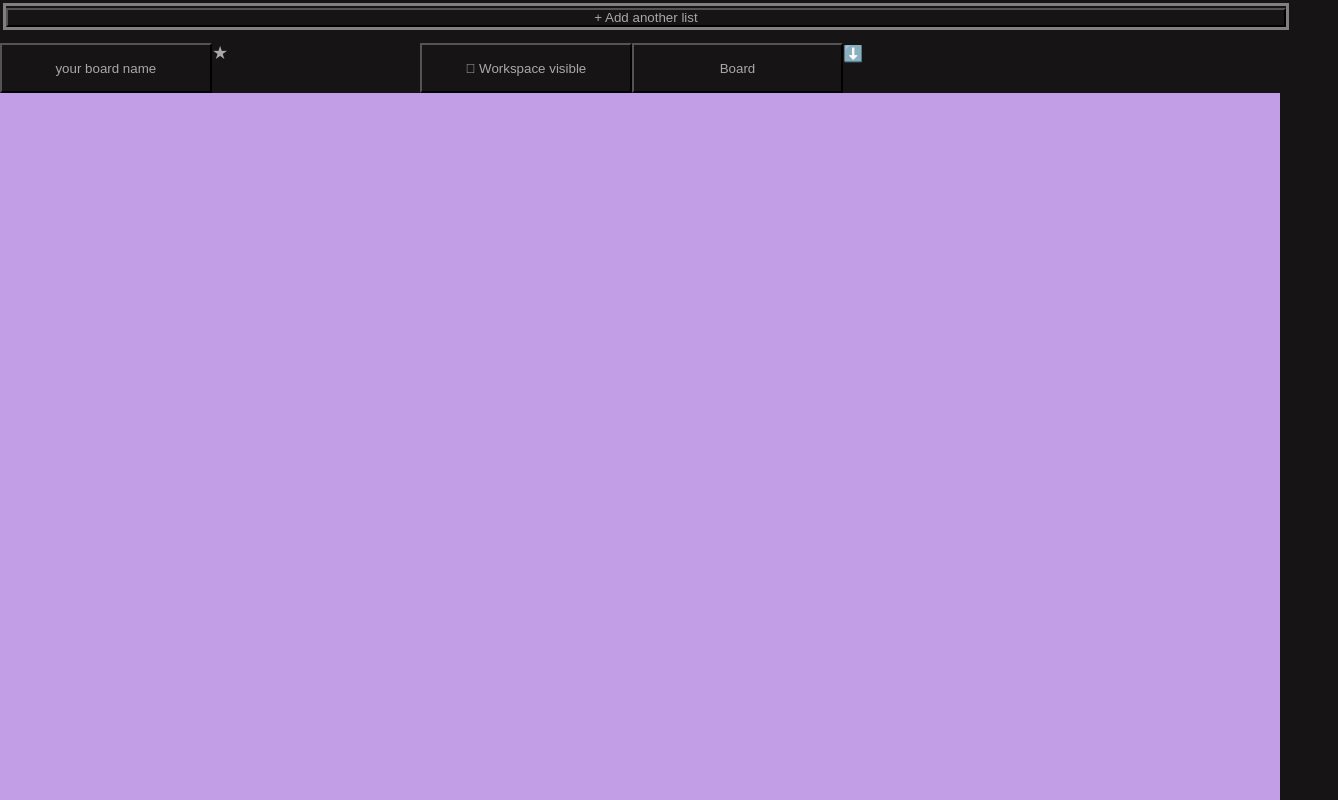
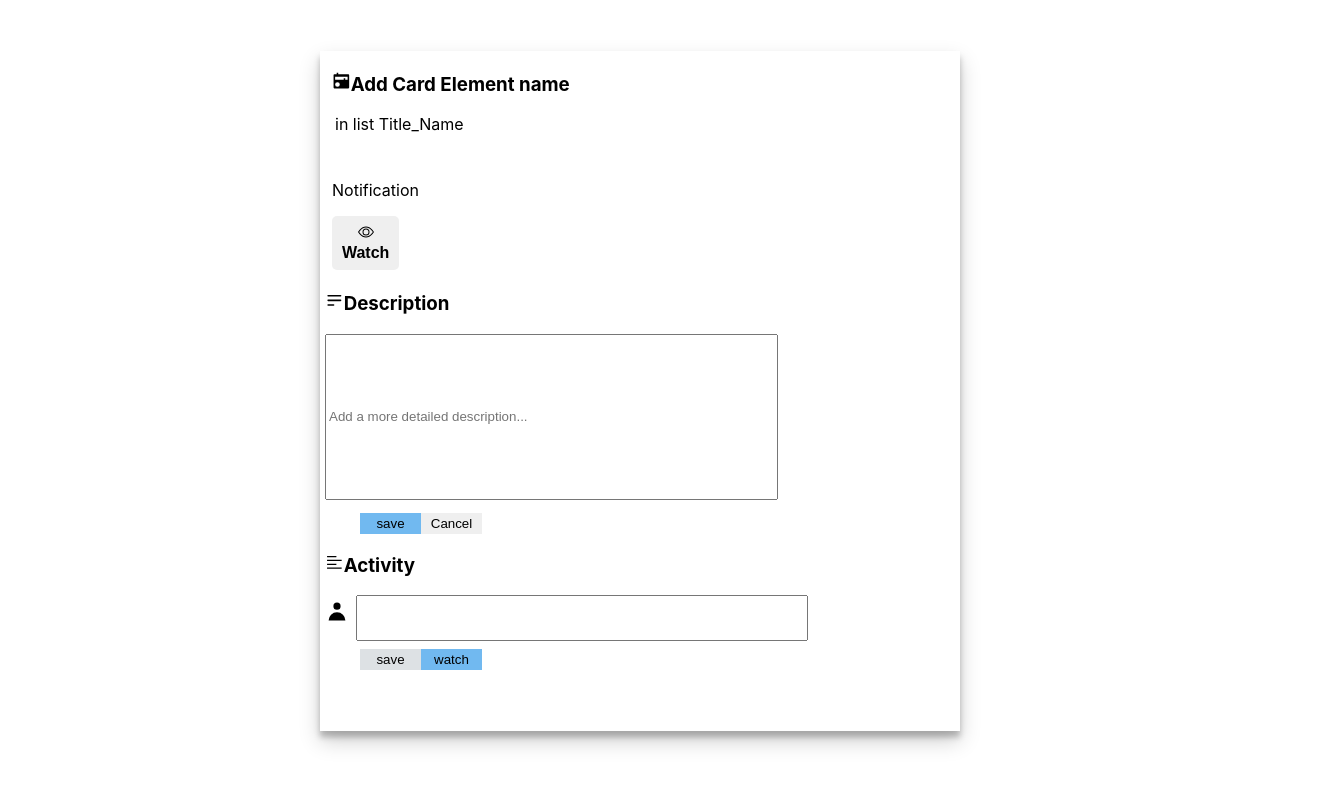
Before and after one commit to shailja026/kanban-board, a React (Create React App) app in the folder board/: page / in a window 1280 px wide. Shown: the top 800 px of the page, 1338 px wide, since content can reach past the window. Built offline with nearby package versions, Linux system fonts and the light colour scheme.

Commit message:
Description file

```diff
--- a/board/package.json
+++ b/board/package.json
@@ -15,7 +15,7 @@
     "react-dom": "^18.2.0",
     "react-icons": "^4.9.0",
     "react-redux": "^8.0.7",
-    "react-scripts": "5.0.1",
+    "react-scripts": "^5.0.1",
     "web-vitals": "^2.1.4"
   },
   "scripts": {
--- a/board/src/App.js
+++ b/board/src/App.js
@@ -1,25 +1,26 @@
 
 // import './App.css';
 // import Navbar from './component/Home/Navbar/Navbar';
-import Main from './component/Home/MainPage/Main';
-import './App.css';
-import Navbar from './component/Home/Navbar/Navbar';
-import { Provider } from 'react-redux';
-import store from './store';
-import List from './component/Home/Todo/List';
+// import Main from './component/Home/MainPage/Main';
+// import './App.css';
+// import Navbar from './component/Home/Navbar/Navbar';
+// import { Provider } from 'react-redux';
+// import store from './store';
+// import List from './component/Home/Todo/List';
+import { Description } from './component/Description/Description';
 
 
 function App() {
   return (
-    <Provider store={store}>
-      <div className="App">
-        {/* <Navbar/> */}
-        <List />
-          <Main />
-
-        <Navbar/>
-      </div>
-    </Provider>
+    // <Provider store={store}>
+    //   <div className="App">
+    //     {/* <Navbar/> */}
+    //     <Navbar/>
+    //     <List />
+    //       {/* <Main /> */}
+    //   </div>
+    // </Provider>
+    <Description/>
 
 );
 
--- /dev/null
+++ b/board/src/component/Description/Description.js
@@ -0,0 +1,43 @@
+import React from 'react'
+import styles from "./Description.module.css"
+import { BsEye } from 'react-icons/bs';
+import { RiRadioFill } from 'react-icons/ri';
+import { HiOutlineMenuAlt2 } from 'react-icons/hi';
+import { AiOutlineAlignLeft } from 'react-icons/ai';
+import {  HiUser } from 'react-icons/hi';
+
+export  function Description() {
+  return (
+    <div className={styles.Whole_Box}>
+
+        <div className={styles.header_top}>
+         <h3><RiRadioFill/>Add Card Element name</h3>
+            <p>in list Title_Name</p>
+        </div>
+
+        <div className={styles.second_top}>
+            <p>Notification</p>
+            <button className={styles.watch_btn}><BsEye/>Watch</button>
+        </div>
+
+        <div className={styles.Description_top}>
+          <h3><HiOutlineMenuAlt2/>Description</h3>
+          <input className={styles.text_area} type="text" placeholder='Add a more detailed description...' />
+        </div>
+
+        <div className={styles.text_btn}>
+         <button className={styles.save_btn}>save</button>
+         <button className={styles.cancel_btn}>Cancel</button>
+        </div>
+
+        <div className={styles.Activity}>
+          <h3> <AiOutlineAlignLeft/>Activity</h3>
+          <div style={{fontSize:"1.5rem"}}> <HiUser/> <input className={styles.text_area_user} type="text" /></div>
+        </div>
+        <div className={styles.text_user_btn}>
+         <button className={styles.save_btn_second}>save</button>
+         <button className={styles.Watch_btn}>watch</button>
+        </div>
+    </div>
+  )
+}
--- /dev/null
+++ b/board/src/component/Description/Description.module.css
@@ -0,0 +1,88 @@
+.Whole_Box{
+    /* border: 2px solid red; */
+    width: 50%;
+    height: 85vh;
+    margin: 0 auto;
+    margin-top: 4%;
+    /* box-shadow: rgba(0, 0, 0, 0.24) 0px 3px 8px; */
+    box-shadow: rgba(0, 0, 0, 0.19) 0px 10px 20px, rgba(0, 0, 0, 0.23) 0px 6px 6px;
+}
+
+.header_top{
+    /* border: 2px solid green; */
+    margin: 10px;
+    padding: 2px;
+    width: 70%;
+}
+
+
+.header_top p{
+    margin-left: 3px;
+}
+
+.second_top{
+    /* border: 2px solid blue; */
+    margin: 10px;
+    padding: 2px;
+    width: 70%;
+}
+
+.watch_btn{
+    border: none;
+    font-size: 1rem;
+    padding: 8px;
+    width: 15%;
+    border-radius: 5px;
+    font-weight: bold;
+}
+.Description_top{
+    margin-left: 5px;
+}
+.text_area{
+    height: 20vh;
+    width: 70%;
+    text-align: start;
+}
+
+.text_btn{
+    margin-left: 30px;
+    margin-top: 2%;
+}
+.save_btn{
+    margin-left: 10px;
+    padding: 3px;
+    width:10%;
+    background-color: rgb(113, 185, 240);
+    border: none;
+}
+.cancel_btn{
+    padding: 3px;
+    width:10%;
+    border: none;
+}
+
+.text_area_user{
+    height: 5vh;
+    width: 70%;
+}
+.save_btn_second{
+    margin-left: 10px;
+    padding: 3px;
+    width:10%;
+    background-color: rgb(221, 225, 228);
+    border: none;
+}
+
+.text_user_btn{
+    margin-left: 30px;
+    margin-top: 1%;
+}
+.Watch_btn{
+    padding: 3px;
+    width:10%;
+    border: none;
+    background-color: rgb(113, 185, 240);
+}
+.Activity{
+    margin-left: 5px;
+}
--- a/board/src/component/Home/Todo/AddNew.jsx
+++ b/board/src/component/Home/Todo/AddNew.jsx
@@ -44,7 +44,7 @@ const AddNew = ({ type, parentId }) => {
   }
 
   return (
-    <div>
+    <div className={style.list_container}>
       <button onClick={openForm}>+ Add {type ? 'a card' : 'another list'}</button>
       {isVisible && <form onSubmit={handleSubmit} className={style.form}>
         <input value={inputValue} onChange={handleChange} placeholder={type ? 'Enter Card' : 'Enter List'} className={style.input} />
--- a/board/src/component/Home/Todo/AddNew.module.css
+++ b/board/src/component/Home/Todo/AddNew.module.css
@@ -1,5 +1,15 @@
+.list_container{
+border: 2px solid blue;
+display: flex;
+flex-direction: row-reverse;
+justify-content: center;
+
+
+}
+
 .form{
     margin-top: 3px;
+    border:2px solid red;
 }
 
 .input{
```
Also changed, not shown: 1 other file (tests, documents, lock files or other folders).
